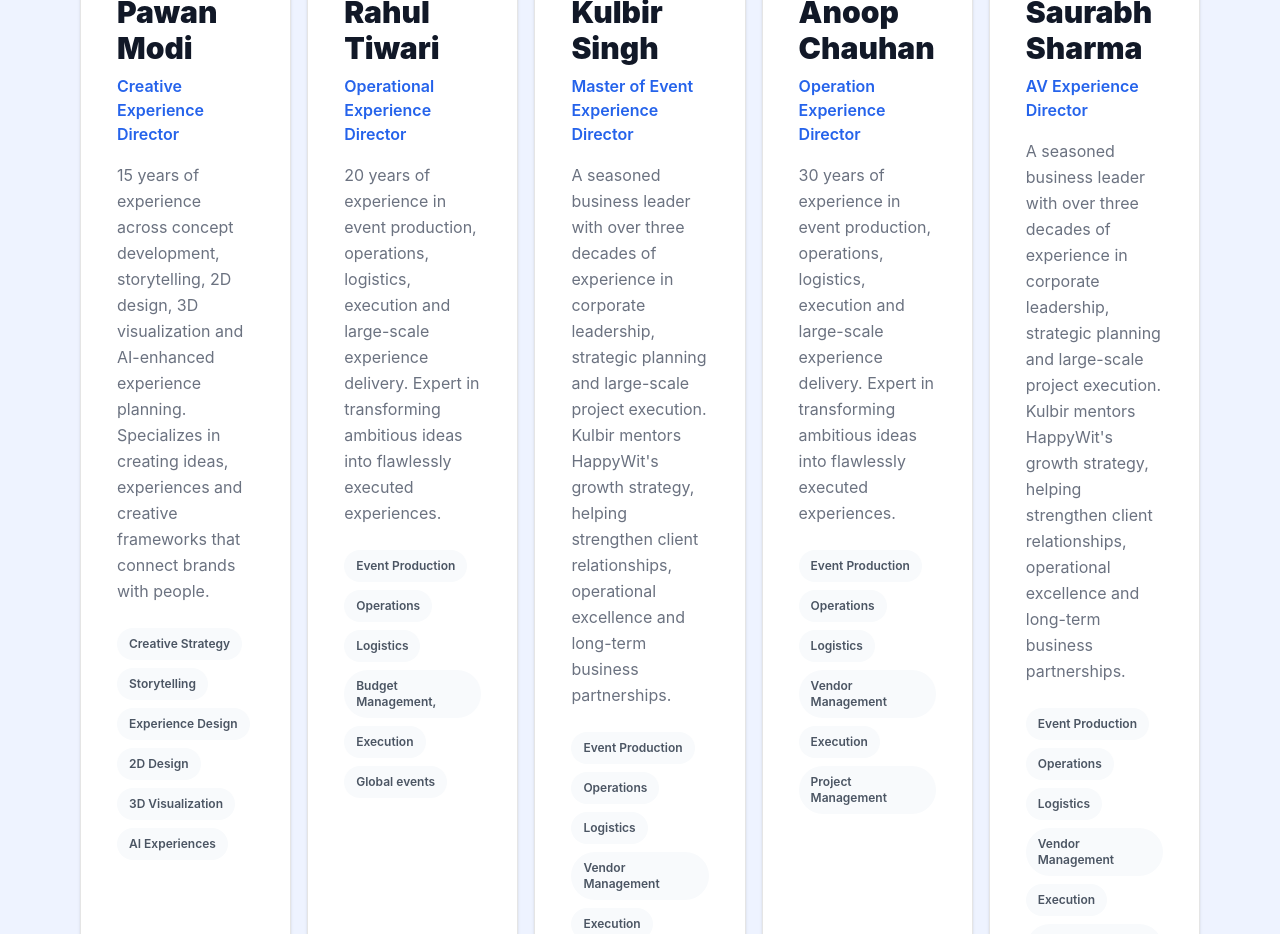
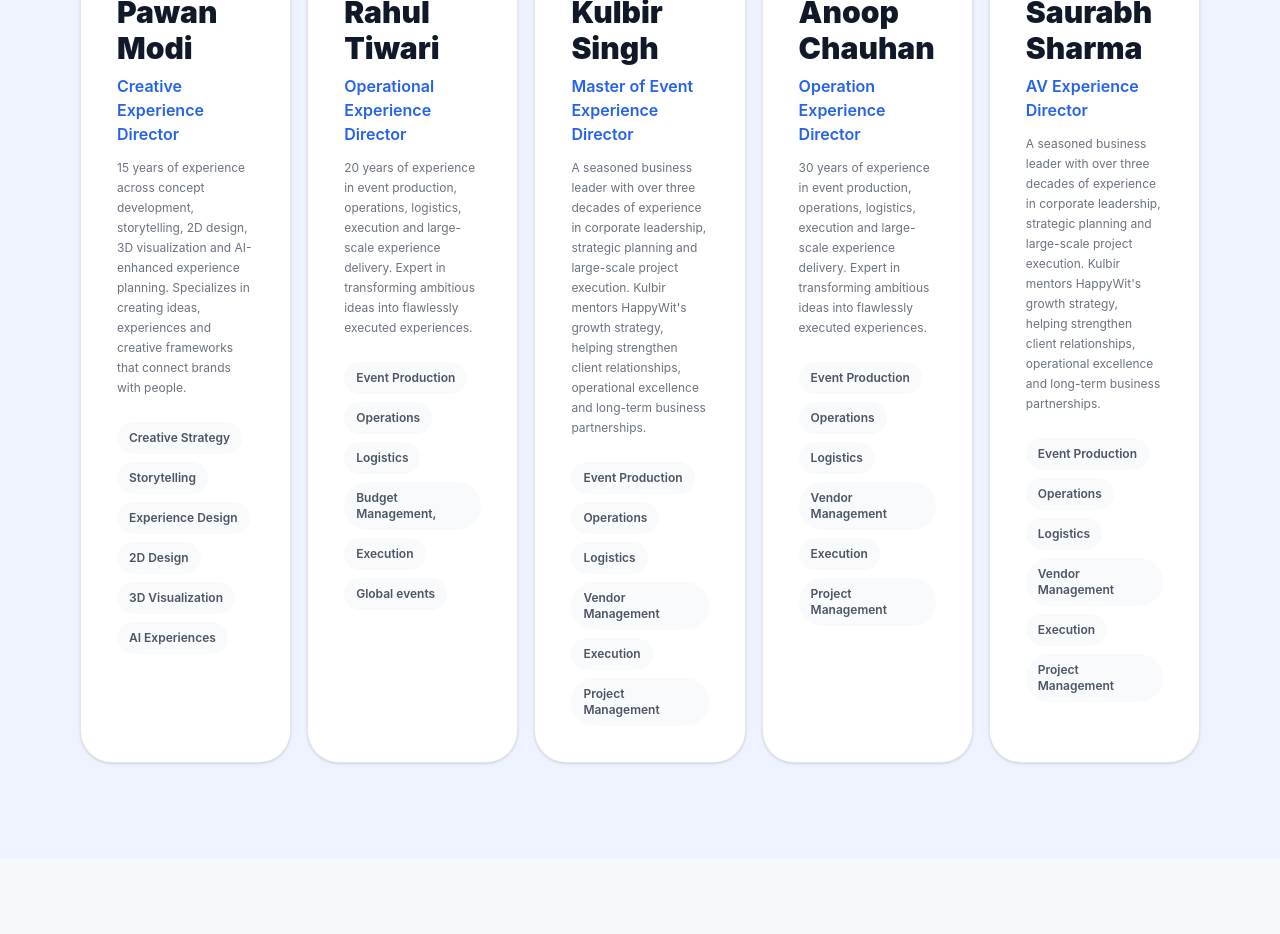
Before and after one commit to pawanmodi4life/HappyWit, a React (Vite) app: page / in a window 1280 px wide. Shown: the part 7840-8774 px from the top of the page. Built offline with nearby package versions, Linux system fonts and the light colour scheme.

Commit message:
Change member description paragraph styling
Adjust paragraph styling for member description.

```diff
--- a/src/App.jsx
+++ b/src/App.jsx
@@ -597,7 +597,7 @@ export default function HappyWitWebsite() {
                 </div>
                 <h3 className="break-words text-3xl font-black">{member.name}</h3>
                 <p className="mt-2 font-semibold text-[#2563EB]">{member.role}</p>
-                <p className="mt-4 break-words leading-relaxed text-[#6B7280]">{member.desc}</p>
+                <p className="mt-3 break-words text-xs leading-5 text-[#6B7280]">{member.desc}</p>
                 <div className="mt-6 flex flex-wrap gap-2">
                   {member.skills.map((skill) => (
                     <span key={skill} className="rounded-full bg-[#F8FAFC] px-3 py-2 text-xs font-semibold text-[#4B5563]">
```
